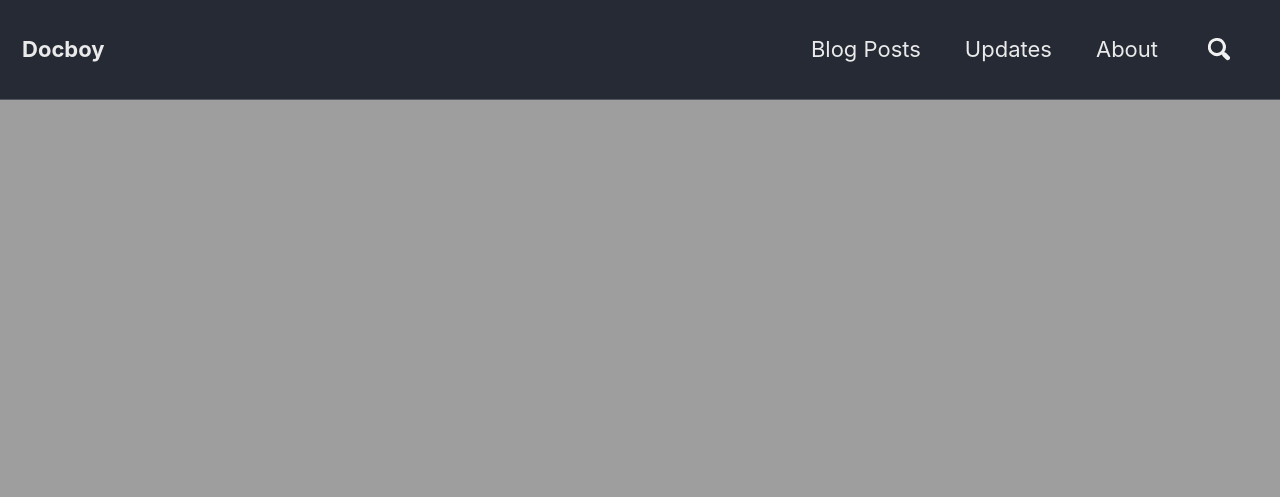
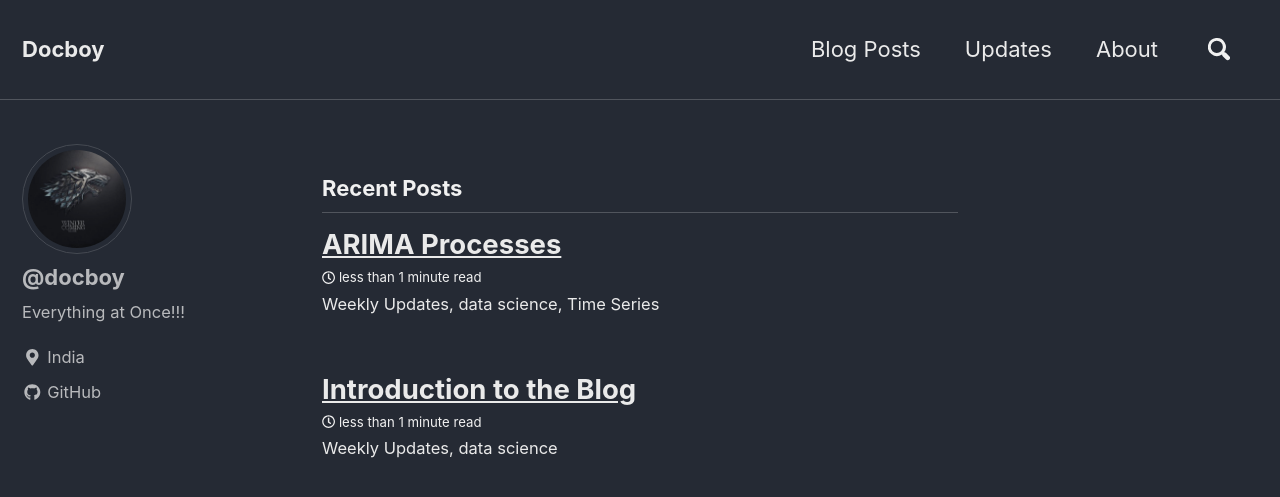
Before and after one commit to atdocboy/atdocboy.github.io, a Jekyll site: the page built from index.html, in a window 1280 px wide and 900 px high. Shown: the top 497 px of the window. Built offline with Jekyll 4.4.1, drawn with Linux system fonts in a browser that asks for light colours; nearby versions of some CDN libraries; the list of posts is cut into pages by our own code.

Commit message:
changed stuff

```diff
--- a/index.html
+++ b/index.html
@@ -2,5 +2,5 @@
 layout: home
 author_profile: true
 header:
-  image: "/images/background.jpg"
+  image:
 ---
```
Also changed, not shown: 1 other file.
